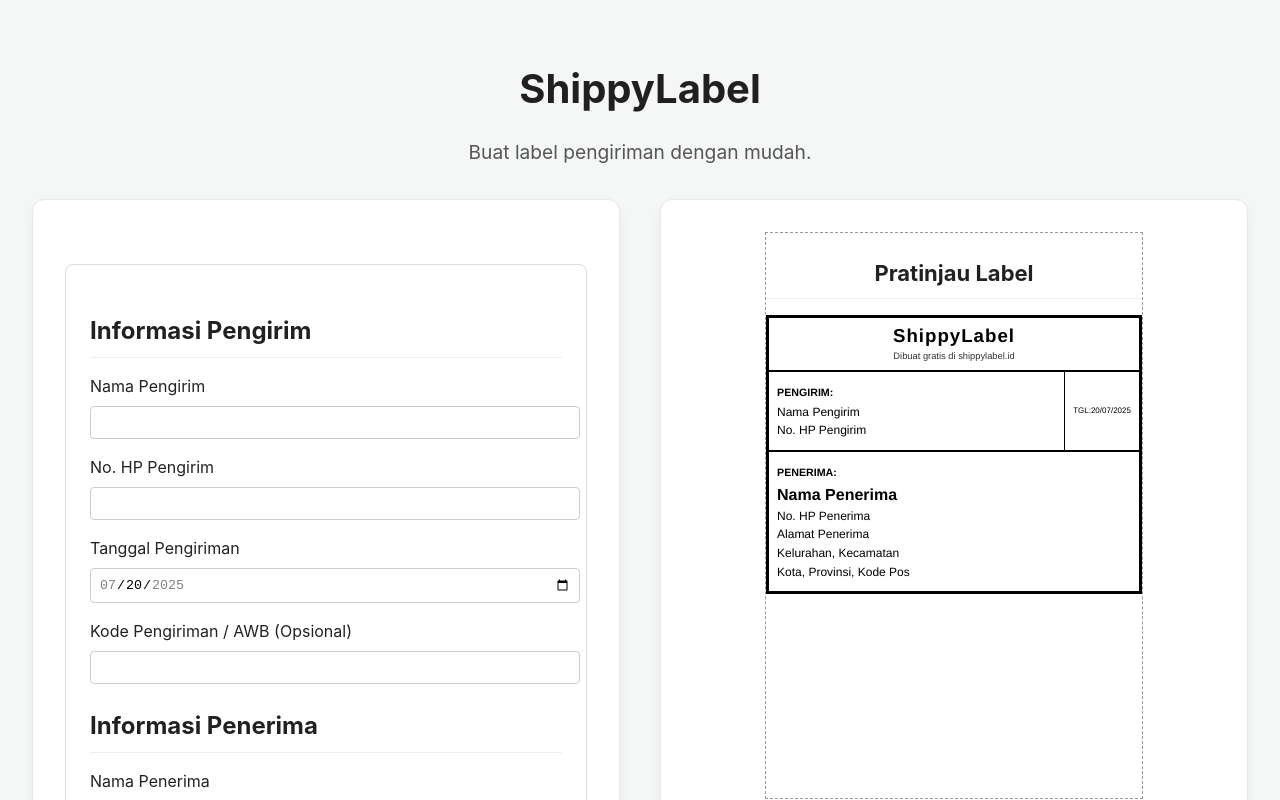
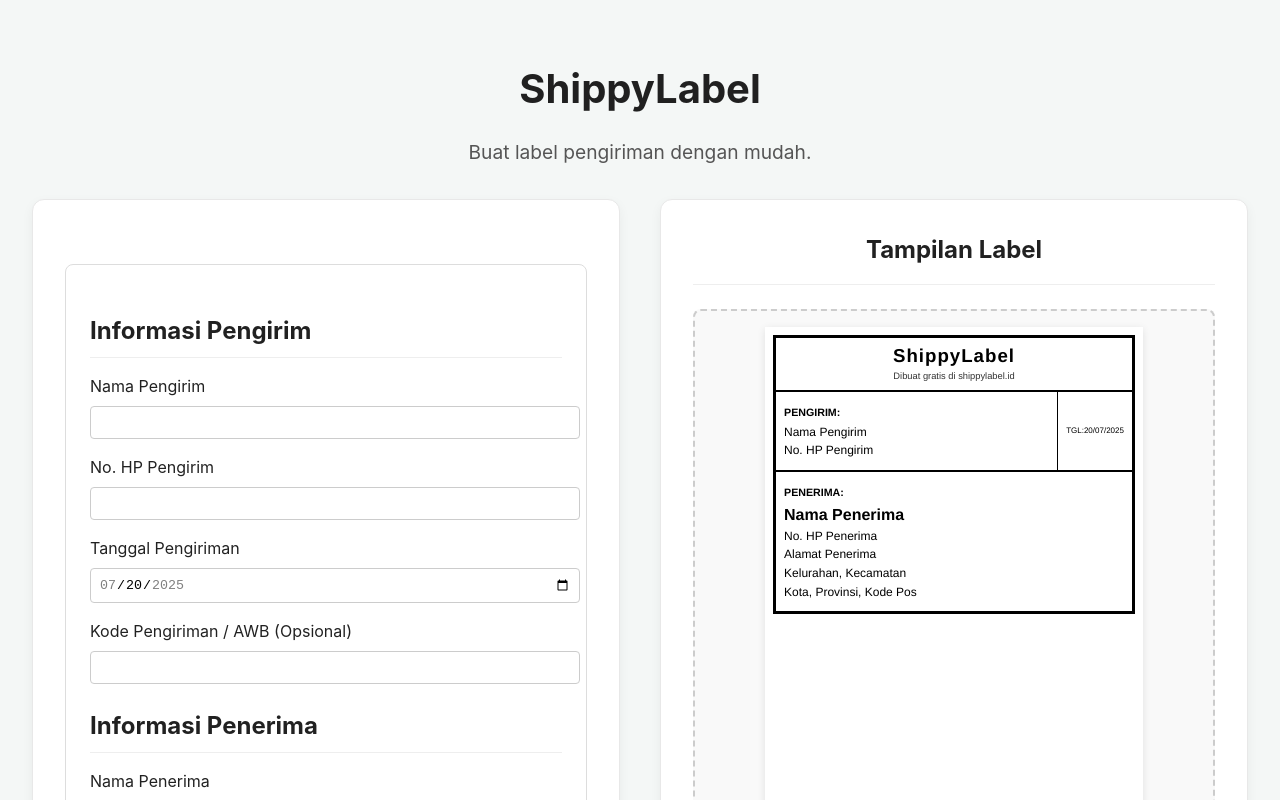
Before and after one commit to 5leepy/shippy, a React (Vite) app: page / in a window 1280 px wide. Shown: the top 800 px of the page. Built offline with nearby package versions, Linux system fonts and the light colour scheme; no server answers.

Commit message:
refactor(UI): perbaiki layout pratinjau agar lebih stabil dan rapi

```diff
--- a/src/components/LabelPreview.jsx
+++ b/src/components/LabelPreview.jsx
@@ -68,7 +68,6 @@ function LabelPreview({ data, paperSize }) {
           </div>
         )}
       </div>
-      <h2 className="no-print">Pratinjau Label</h2>
       <div className={styles.shippingLabel}>
         <div className={styles.labelHeader}>
           <h3>ShippyLabel</h3>
--- a/src/pages/HomePage.jsx
+++ b/src/pages/HomePage.jsx
@@ -95,6 +95,11 @@ function HomePage() {
 
         {/* Kolom Kanan: Pratinjau */}
         <div className={styles.previewSection}>
+          {/* 1. Tambahkan judul di sini */}
+          <h2 className={styles.previewTitle}>Tampilan Label</h2>
+
+          {/* 2. Beri div pembungkus baru untuk area pratinjau */}
+          <div className={styles.previewAreaWrapper}>
             <div
               ref={labelRef}
               className={styles.labelPrintArea}
@@ -105,6 +110,7 @@ function HomePage() {
               }}
             >
               <LabelPreview data={formData} paperSize={paperSizeId} />
+            </div>
           </div>
 
           <div className={styles.paperSizeSelector}>
--- a/src/pages/HomePage.module.css
+++ b/src/pages/HomePage.module.css
@@ -64,11 +64,33 @@
   cursor: pointer;
   font-size: 0.9em;
 }
+.previewTitle {
+  text-align: center;
+  margin-top: 0;
+  margin-bottom: 1.5rem;
+  font-size: 1.5em;
+  border-bottom: 1px solid #eee;
+  padding-bottom: 1rem;
+}
+
+/* Pembungkus untuk area pratinjau (garis putus-putus) */
+.previewAreaWrapper {
+  border: 2px dashed #ccc;
+  border-radius: 8px;
+  padding: 1rem;
+  background-color: #f9f9f9;
+  min-height: 250px; /* Beri tinggi minimal agar stabil */
+
+  /* Gunakan flexbox untuk menengahkan label di dalamnya */
+  display: flex;
+  justify-content: center;
+  align-items: center;
+}
 
 .labelPrintArea {
-  border: 1px dashed #999;
-  margin: 0 auto;
+  padding: 0.5rem;
   box-sizing: border-box;
   background: white;
   transition: width 0.3s ease, height 0.3s ease;
+  box-shadow: 0 2px 8px rgba(0,0,0,0.1);
 }
```
Lines whose indentation alone changed are shown as unchanged.
